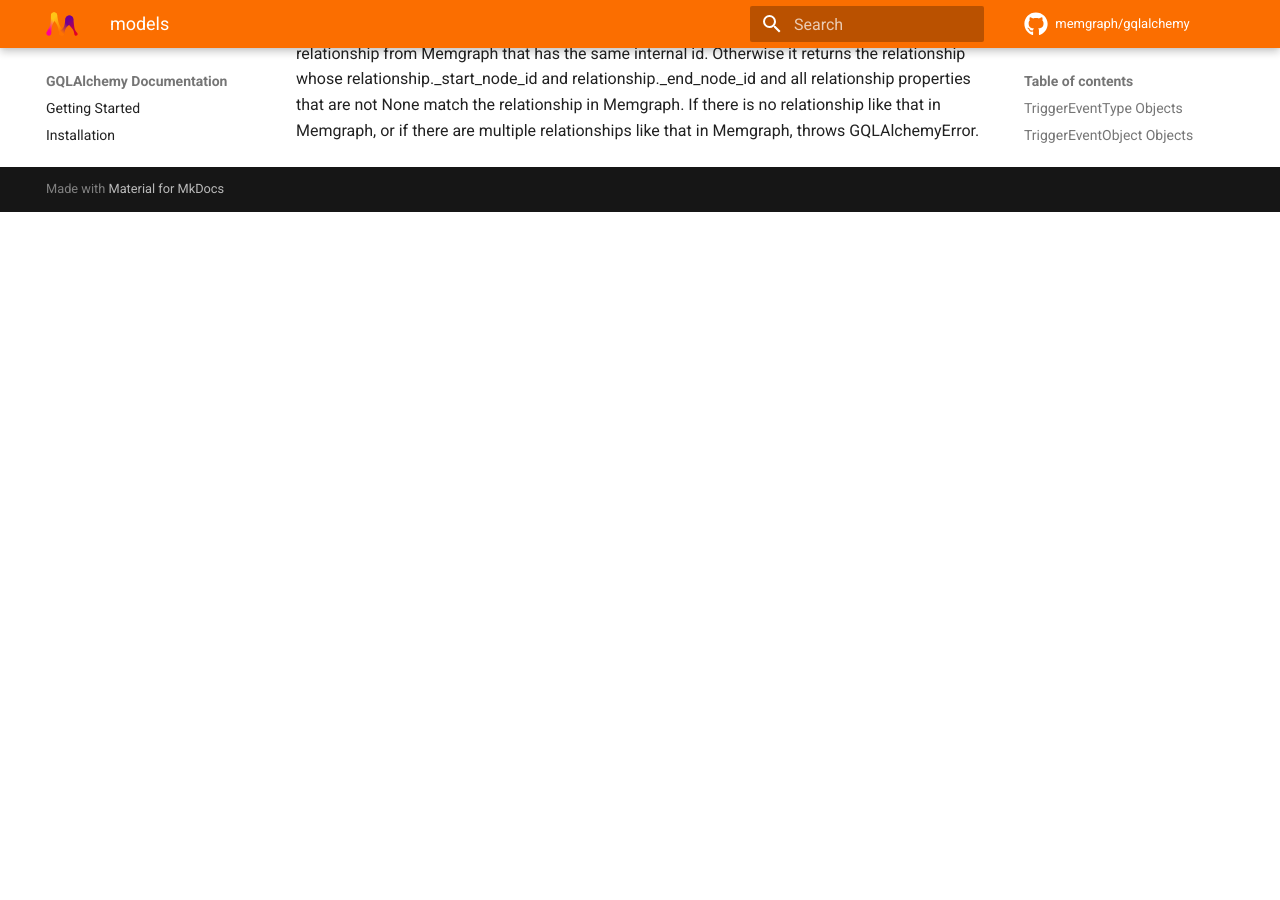
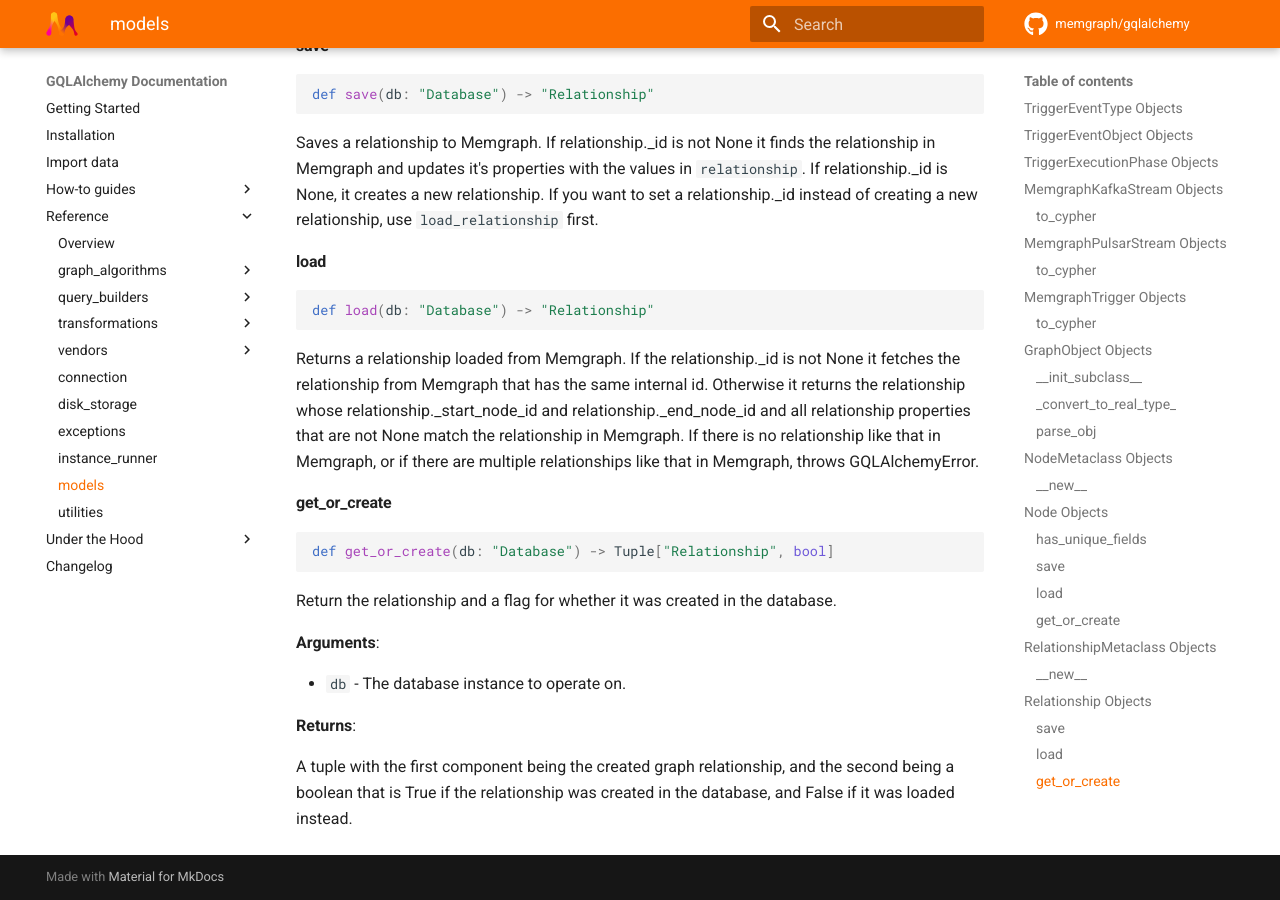
Before and after one commit to memgraph/gqlalchemy, an MkDocs documentation site: the page built from docs/reference/gqlalchemy/models.md, in a window 1280 px wide and 900 px high, scrolled down 4670 px. Built offline with MkDocs 1.6.1 and Material for MkDocs 9.7.7, drawn with Linux system fonts in a browser that asks for light colours; comment, search, counter and statistics services are not loaded; before the commit the page ends 4882 px from its top, so only the background shows below that; some of the changed text lies outside the part shown.

Commit message:
update reference guide

````diff
--- a/docs/reference/gqlalchemy/models.md
+++ b/docs/reference/gqlalchemy/models.md
@@ -196,6 +196,25 @@
 set to exactly the same values.
 If no node is found or no properties are set it raises a GQLAlchemyError.
 
+#### get\_or\_create
+
+```python
+def get_or_create(db: "Database") -> Tuple["Node", bool]
+```
+
+Return the node and a flag for whether it was created in the database.
+
+**Arguments**:
+
+- `db` - The database instance to operate on.
+
+
+**Returns**:
+
+  A tuple with the first component being the created graph node,
+  and the second being a boolean that is True if the node
+  was created in the database, and False if it was loaded instead.
+
 ## RelationshipMetaclass Objects
 
 ```python
@@ -245,3 +264,22 @@
 are not None match the relationship in Memgraph.
 If there is no relationship like that in Memgraph, or if there are
 multiple relationships like that in Memgraph, throws GQLAlchemyError.
+
+#### get\_or\_create
+
+```python
+def get_or_create(db: "Database") -> Tuple["Relationship", bool]
+```
+
+Return the relationship and a flag for whether it was created in the database.
+
+**Arguments**:
+
+- `db` - The database instance to operate on.
+
+
+**Returns**:
+
+  A tuple with the first component being the created graph relationship,
+  and the second being a boolean that is True if the relationship
+  was created in the database, and False if it was loaded instead.
````
Also changed, not shown: docs/reference/gqlalchemy/graph_algorithms/query_modules.md (+1 -1 lines), docs/reference/gqlalchemy/transformations/translators/dgl_translator.md (+1 -1 lines), docs/reference/gqlalchemy/vendors/memgraph.md (+1 -1 lines).
